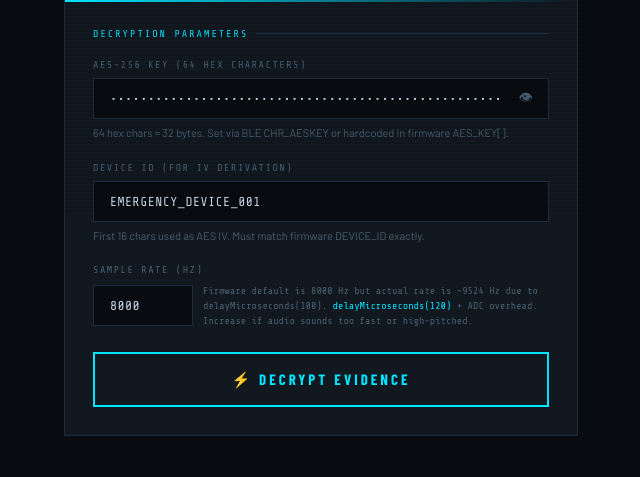
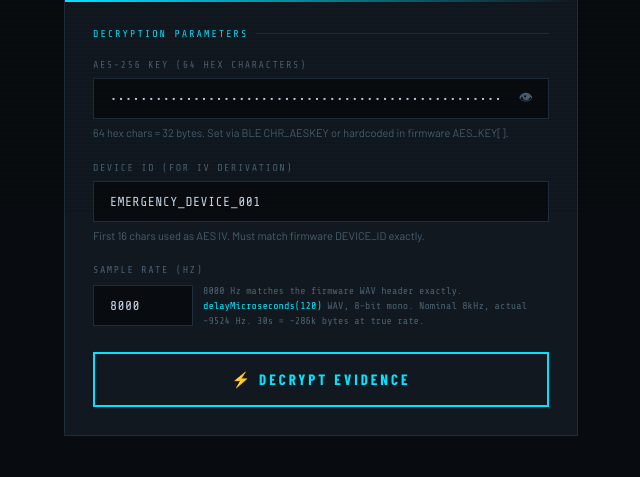
Before and after one commit to phious/Evidence-File-Decryptor, a Flask app: page / in a window 1280 px wide. Shown: the part 586-1063 px from the top of the page, without its empty margins (50-690 px from the left). Run offline with Flask 3, Linux system fonts and the light colour scheme; parts of the project's set-up code (start-up, migrations or seed data) failed here and were passed over.

Commit message:
Update index.html

```diff
--- a/templates/index.html
+++ b/templates/index.html
@@ -487,9 +487,9 @@
           <div class="rate-row">
             <input type="number" id="sample-rate" value="8000" min="4000" max="48000" step="1">
             <div class="rate-hint">
-             Firmware default is 8000 Hz but actual rate is ~9524 Hz due to delayMicroseconds(100).
+             8000 Hz matches the firmware WAV header exactly.
               <code style="color:var(--accent);font-family:var(--mono)">delayMicroseconds(120)</code>
-              + ADC overhead. Increase if audio sounds too fast or high-pitched.
+             WAV, 8-bit mono. Nominal 8kHz, actual ~9524 Hz. 30s = ~286k bytes at true rate.
             </div>
           </div>
         </div>
```
